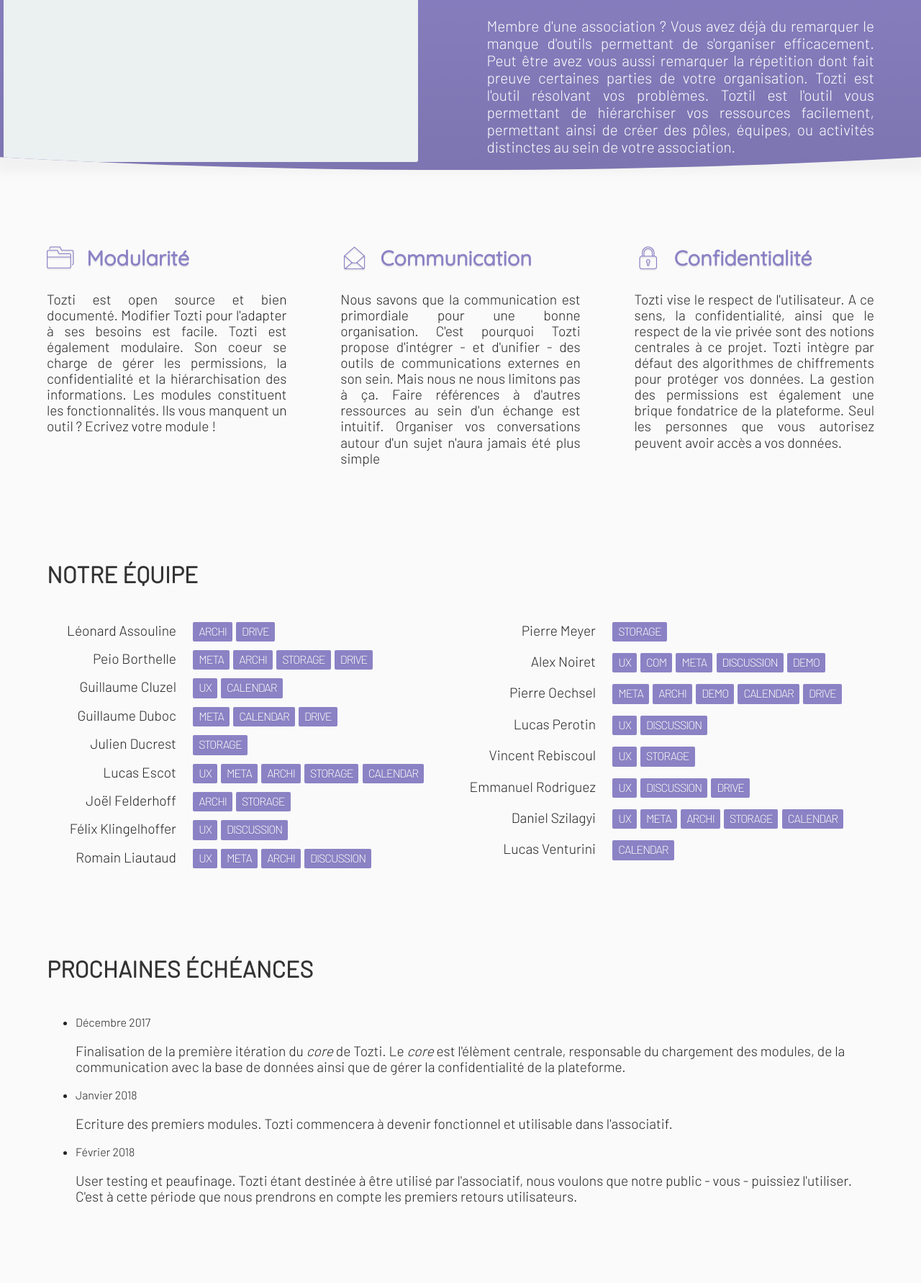
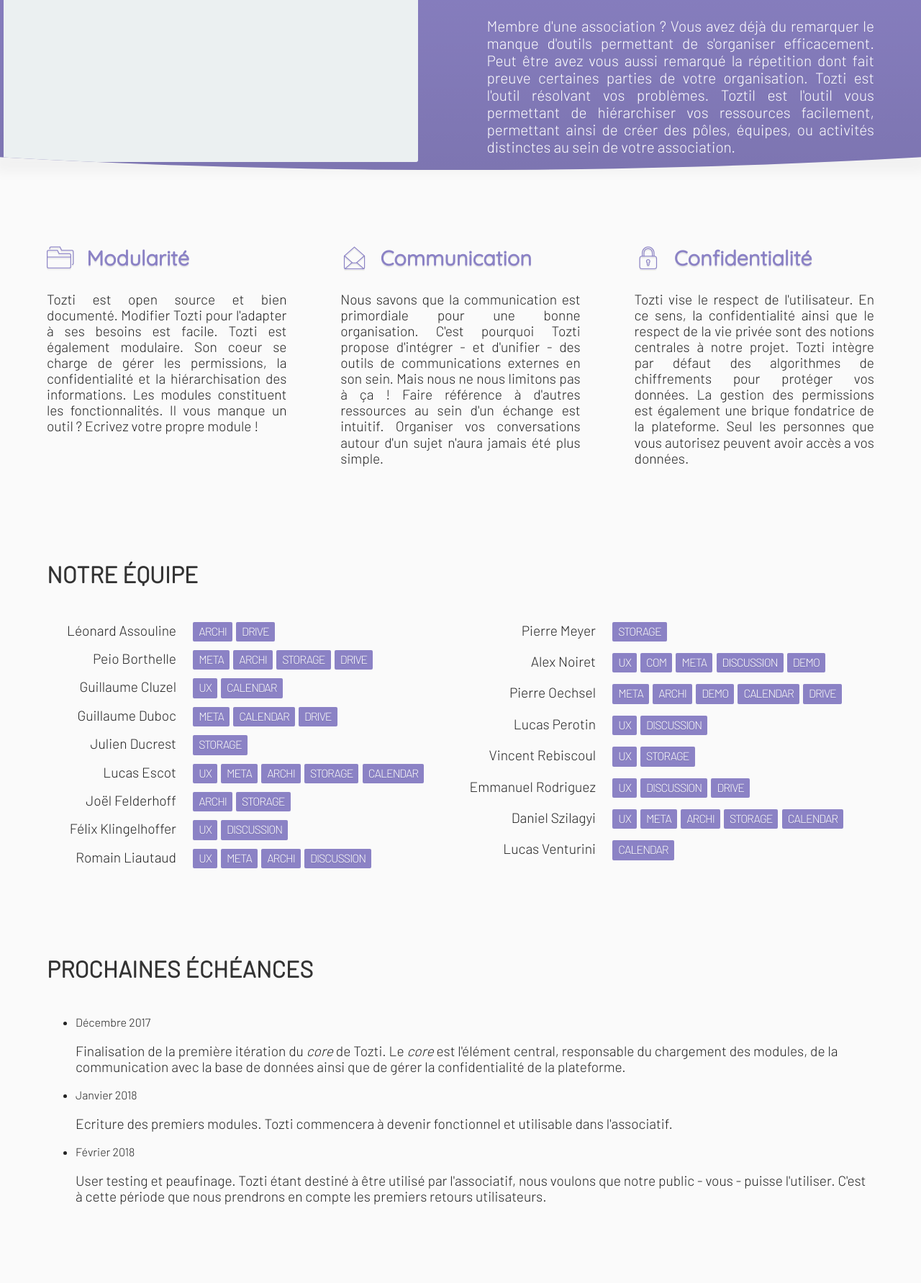
Before and after one commit to tozti/tozti.github.io, a website: page index.html in a window 1280 px wide. Shown: the part 307-2089 px from the top of the page at 72% size. Drawn offline with Linux system fonts and the light colour scheme.

Commit message:
typos and spelling corrected

```diff
--- a/index.html
+++ b/index.html
@@ -35,7 +35,7 @@
 
                 <h2>Organisez vos <span id="words">associations</span>.</h2>
 
-                <p> Membre d'une association ? Vous avez déjà du remarquer le manque d'outils permettant de s'organiser efficacement. Peut être avez vous aussi remarquer la répetition dont fait preuve certaines parties de votre organisation. Tozti est l'outil résolvant vos problèmes. Toztil est l'outil vous permettant de hiérarchiser vos ressources facilement, permettant ainsi de créer des pôles, équipes, ou activités distinctes au sein de votre association.</p>
+                <p> Membre d'une association ? Vous avez déjà du remarquer le manque d'outils permettant de s'organiser efficacement. Peut être avez vous aussi remarqué la répetition dont fait preuve certaines parties de votre organisation. Tozti est l'outil résolvant vos problèmes. Toztil est l'outil vous permettant de hiérarchiser vos ressources facilement, permettant ainsi de créer des pôles, équipes, ou activités distinctes au sein de votre association.</p>
                 </div>
             </section>
 
@@ -44,19 +44,19 @@
                 <article>
                     <h3><i class="i-folders"></i> Modularité</h3>
 
-                    <p>Tozti est open source et bien documenté. Modifier Tozti pour l'adapter à ses besoins est facile. Tozti est également modulaire. Son coeur se charge de gérer les permissions, la confidentialité et la hiérarchisation des informations. Les modules constituent les fonctionnalités. Ils vous manquent un outil ? Ecrivez votre module ! </p>
+                    <p>Tozti est open source et bien documenté. Modifier Tozti pour l'adapter à ses besoins est facile. Tozti est également modulaire. Son coeur se charge de gérer les permissions, la confidentialité et la hiérarchisation des informations. Les modules constituent les fonctionnalités. Il vous manque un outil ? Ecrivez votre propre module ! </p>
                 </article>
 
                 <article>
                     <h3><i class="i-mail-envelope-open"></i> Communication</h3>
 
-                    <p> Nous savons que la communication est primordiale pour une bonne organisation. C'est pourquoi Tozti propose d'intégrer - et d'unifier - des outils de communications externes en son sein. Mais nous ne nous limitons pas à ça. Faire références à d'autres ressources au sein d'un échange est intuitif. Organiser vos conversations autour d'un sujet n'aura jamais été plus simple</p>
+                    <p> Nous savons que la communication est primordiale pour une bonne organisation. C'est pourquoi Tozti propose d'intégrer - et d'unifier - des outils de communications externes en son sein. Mais nous ne nous limitons pas à ça ! Faire référence à d'autres ressources au sein d'un échange est intuitif. Organiser vos conversations autour d'un sujet n'aura jamais été plus simple.</p>
                 </article>
 
                 <article>
                     <h3><i class="i-lock"></i> Confidentialité</h3>
 
-                    <p> Tozti vise le respect de l'utilisateur. A ce sens, la confidentialité, ainsi que le respect de la vie privée sont des notions centrales à ce projet. Tozti intègre par défaut des algorithmes de chiffrements pour protéger vos données. La gestion des permissions est également une brique fondatrice de la plateforme. Seul les personnes que vous autorisez peuvent avoir accès a vos données.</p>
+                    <p> Tozti vise le respect de l'utilisateur. En ce sens, la confidentialité ainsi que le respect de la vie privée sont des notions centrales à notre projet. Tozti intègre par défaut des algorithmes de chiffrements pour protéger vos données. La gestion des permissions est également une brique fondatrice de la plateforme. Seul les personnes que vous autorisez peuvent avoir accès a vos données.</p>
                 </article>
             </div>
         </section>
@@ -230,7 +230,7 @@
                 <ul class="timeline">
                     <li>
                         <time>Décembre 2017</time>
-                        <p> Finalisation de la première itération du <i>core</i> de Tozti. Le <i>core</i> est l'élèment centrale, responsable du chargement des modules, de la communication avec la base de données ainsi que de gérer la confidentialité de la plateforme.</p>
+                        <p> Finalisation de la première itération du <i>core</i> de Tozti. Le <i>core</i> est l'élément central, responsable du chargement des modules, de la communication avec la base de données ainsi que de gérer la confidentialité de la plateforme.</p>
                     </li>
 
                     <li>
@@ -240,7 +240,7 @@
 
                     <li>
                         <time>Février 2018</time>
-                        <p> User testing et peaufinage. Tozti étant destinée à être utilisé par l'associatif, nous voulons que notre public - vous - puissiez l'utiliser. C'est à cette période que nous prendrons en compte les premiers retours utilisateurs. <p>
+                        <p> User testing et peaufinage. Tozti étant destiné à être utilisé par l'associatif, nous voulons que notre public - vous - puisse l'utiliser. C'est à cette période que nous prendrons en compte les premiers retours utilisateurs. <p>
                     </li>
                 </ul>
             </div>
@@ -250,7 +250,7 @@
             <div class="inner">
                 <h2 class="title">Plus d'informations</h2>
 
-                <p>Tozti est un projet étudiant réalisé par une équipe d'étudiant motivés. Nous sommes plusieurs à avoir acquis de l'expérience au seins de diverses associations et avons tous une volonté d'améliorer le fonctionnement interne de celles-ci. Tozti est notre solution.</p>
+                <p>Tozti est un projet étudiant réalisé par une équipe d'étudiants motivés. Nous sommes plusieurs à avoir acquis de l'expérience au seins de diverses associations et avons tous une volonté d'améliorer le fonctionnement interne de celles-ci. Tozti est notre solution.</p>
 
             </div>
         </section>
```
